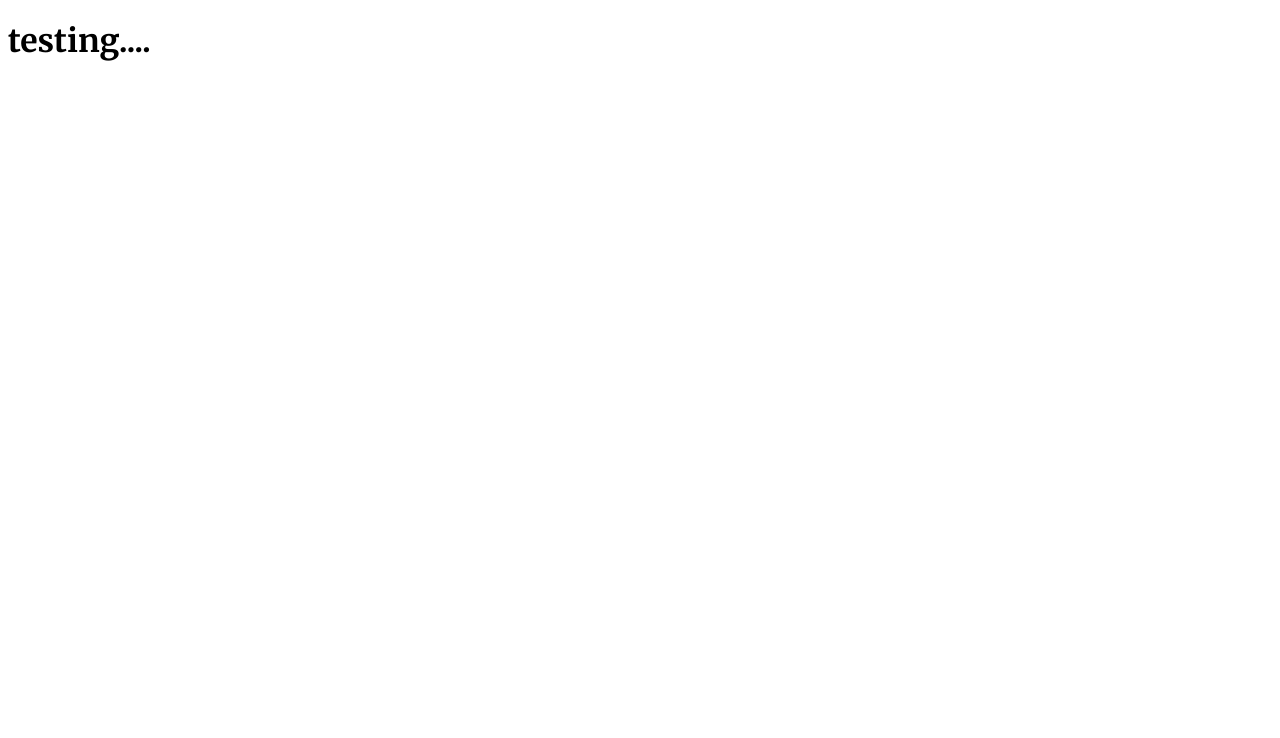
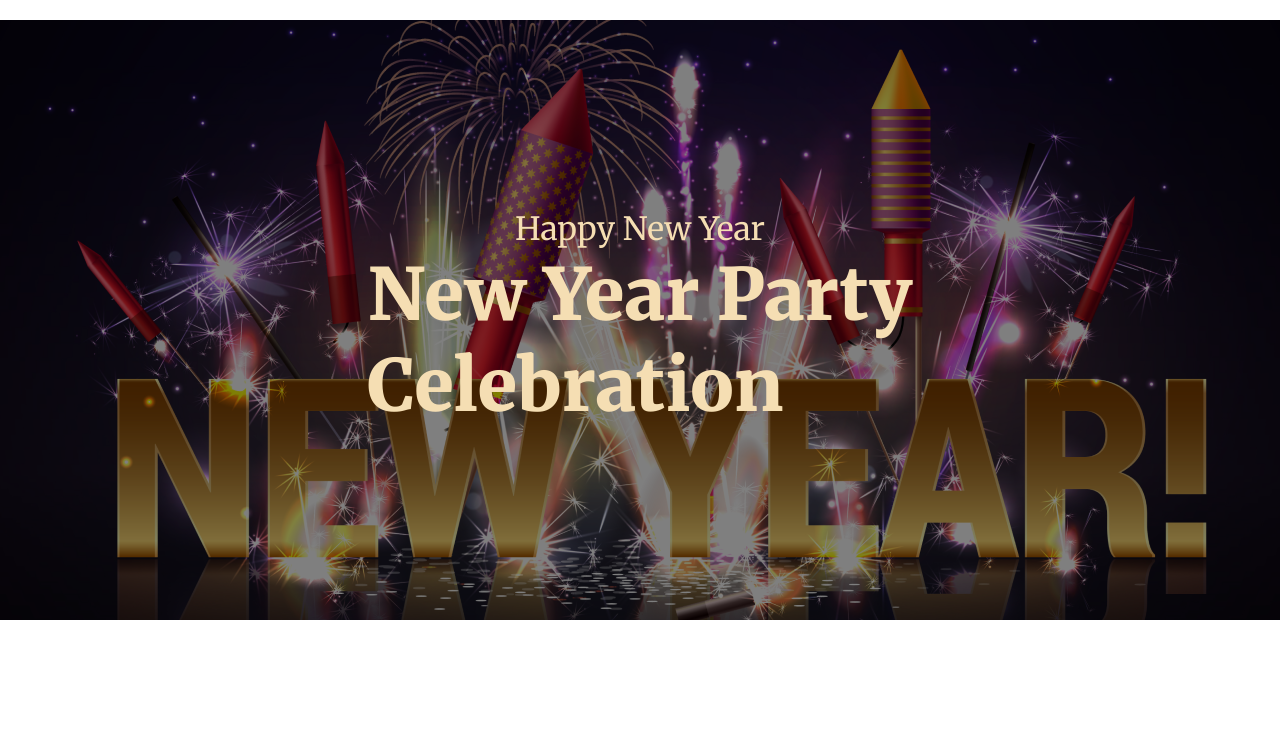
Before and after one commit to sanjoynath-coder/batch-9-assaingment-Soulatioin, a plain HTML site: page index.html in a window 1280 px wide. Shown: the top 738 px of the page. Drawn offline with Linux system fonts and the light colour scheme.

Commit message:
Added the the banner section

```diff
--- a/index.html
+++ b/index.html
@@ -7,6 +7,21 @@
     <link rel="stylesheet" href="styles/styles.css">
 </head>
 <body>
-    <h1>testing....</h1>
+    <header class="banner-container">
+        <div class="banner-content">
+            <p>Happy New Year</p>
+            <h1>New Year Party <br>Celebration</h1>
+        </div>
+    </header>
+    <main>
+         <!-- --65% OFF section starts here -->
+          <section class="second-section-container">
+
+          </section>
+         <!-- --65% OFF section ends here -->
+    </main>
+    <footer>
+
+    </footer>
 </body>
 </html>
--- a/styles/styles.css
+++ b/styles/styles.css
@@ -1,5 +1,58 @@
 @import url('https://fonts.googleapis.com/css2?family=Merriweather:ital,wght@0,300;0,400;0,700;0,900;1,300;1,400;1,700;1,900&display=swap');
 
+*{
+    box-sizing: border-box;
+    margin:0;
+    padding: 0;
+}
 body{
     font-family: "Merriweather", serif;
 }
+
+/* banner section style start hear  */
+
+.banner-container{
+    max-width: 1320px;
+    margin: 0 auto;
+    margin-top: 20px;
+    min-height: 600px;
+    margin-top: 20px;
+    background-color:rgba(0,0,0,0.5);
+    background-blend-mode: overlay;
+    background-image: url(../images/Banner\ Image.png);
+    background-position: center;
+    background-repeat: no-repeat;
+    background-size: cover;
+
+}
+.banner-content{
+    display: flex;
+    flex-direction: column;
+    justify-content: center;
+    align-items: center;
+    height: 600px;
+}
+
+.banner-content p, h1{
+    color:wheat;
+
+}
+.banner-content p{
+    font-size: 32px;
+font-weight: 400;
+}
+.banner-content h1{
+    font-size: 72px;
+font-weight: 900;
+}
+
+/* 65% OFF section starts header */
+.second-section-container{
+    width: 802.9px;
+    height: 806px;
+    margin:0% auto;
+    margin-top: 120px;
+    border: 2px solid red;
+
+    }
+/* 65% OFF section ends header */
```
Also changed, not shown: images/Banner Image.png (added), images/Ellipse 1.png (added), images/Group 44.png (added), images/Group 61.png (added), images/Group 70.png (added), images/Group 75.png (added), images/Group 96.png (added), images/New Year Photo.png (added), images/Rectangle 2.png (added), images/Rectangle 3.png (added), images/Rectangle 4.png (added), images/Rectangle 5.png (added), images/Rectangle 6.png (added), images/Rectangle 7.png (added), 1 more files, 1 other file.
